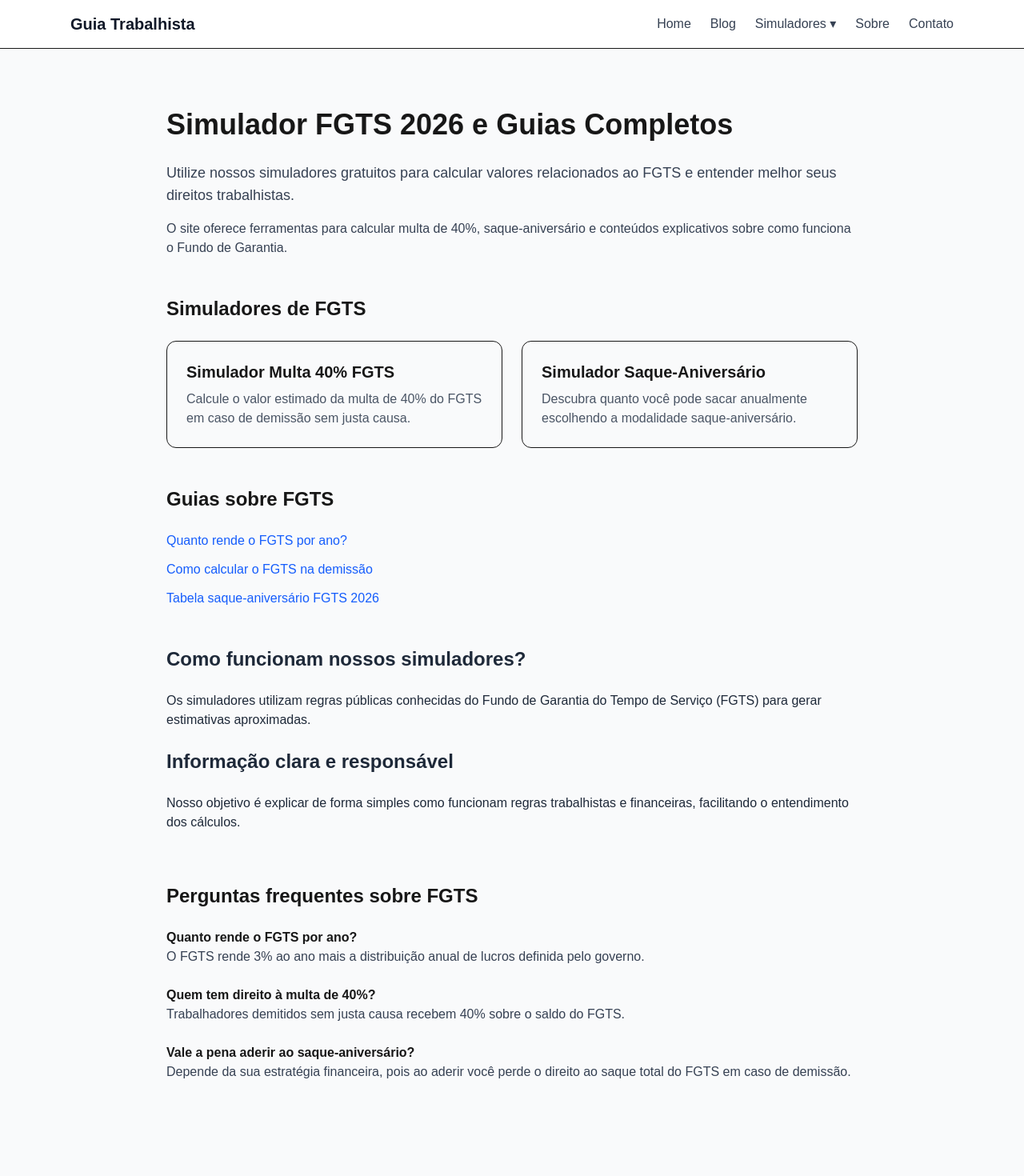
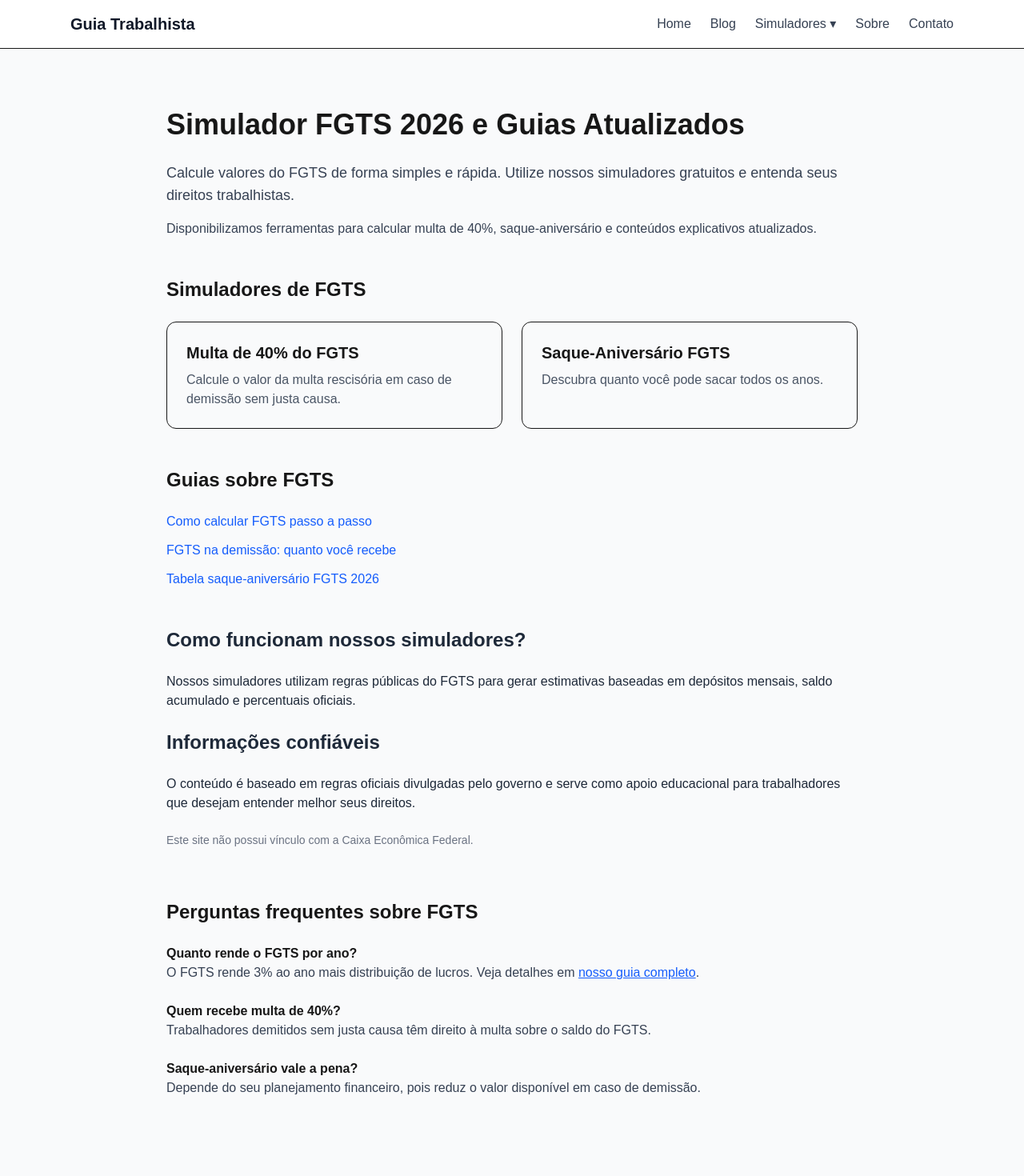
Before and after one commit to gustavo-fonseca-valle/simulador-fgts, a Next.js app: page / in a window 1280 px wide. Shown: the top 1470 px of the page at 80% size. Built offline with nearby package versions, Linux system fonts and the light colour scheme.

Commit message:
melhorias para SEO

```diff
--- a/app/page.tsx
+++ b/app/page.tsx
@@ -4,7 +4,7 @@ import AdsenseBlock from "@/components/AdsenseBlock"
 export const metadata = {
   title: "Simulador FGTS 2026 | Multa 40% e Saque-Aniversário",
   description:
-    "Use simuladores gratuitos de FGTS e entenda multa de 40%, saque-aniversário e quanto rende o FGTS por ano.",
+    "Simule FGTS, multa de 40% e saque-aniversário. Ferramentas gratuitas e guias completos atualizados para 2026.",
 }
 
 export default function HomePage() {
@@ -14,23 +14,21 @@ export default function HomePage() {
       {/* HERO */}
       <section className="mb-12">
         <h1 className="text-4xl font-bold mb-6 leading-tight">
-          Simulador FGTS 2026 e Guias Completos
+          Simulador FGTS 2026 e Guias Atualizados
         </h1>
 
         <p className="text-lg text-gray-700 mb-4">
-          Utilize nossos simuladores gratuitos para calcular valores
-          relacionados ao FGTS e entender melhor seus direitos
-          trabalhistas.
+          Calcule valores do FGTS de forma simples e rápida.
+          Utilize nossos simuladores gratuitos e entenda seus direitos trabalhistas.
         </p>
 
         <p className="text-gray-700">
-          O site oferece ferramentas para calcular multa de 40%,
-          saque-aniversário e conteúdos explicativos sobre como
-          funciona o Fundo de Garantia.
+          Disponibilizamos ferramentas para calcular multa de 40%, saque-aniversário
+          e conteúdos explicativos atualizados.
         </p>
       </section>
 
-      {/* SIMULADORES */}
+      {/* SIMULADORES (FOCO PRINCIPAL) */}
       <section className="mb-12">
         <h2 className="text-2xl font-semibold mb-6">
           Simuladores de FGTS
@@ -43,11 +41,10 @@ export default function HomePage() {
             className="border rounded-xl p-6 hover:shadow-md transition"
           >
             <h3 className="text-xl font-semibold mb-2">
-              Simulador Multa 40% FGTS
+              Multa de 40% do FGTS
             </h3>
             <p className="text-gray-600">
-              Calcule o valor estimado da multa de 40% do FGTS
-              em caso de demissão sem justa causa.
+              Calcule o valor da multa rescisória em caso de demissão sem justa causa.
             </p>
           </Link>
 
@@ -56,18 +53,17 @@ export default function HomePage() {
             className="border rounded-xl p-6 hover:shadow-md transition"
           >
             <h3 className="text-xl font-semibold mb-2">
-              Simulador Saque-Aniversário
+              Saque-Aniversário FGTS
             </h3>
             <p className="text-gray-600">
-              Descubra quanto você pode sacar anualmente
-              escolhendo a modalidade saque-aniversário.
+              Descubra quanto você pode sacar todos os anos.
             </p>
           </Link>
 
         </div>
       </section>
 
-      {/* GUIAS IMPORTANTES */}
+      {/* GUIAS (SEO FORTE) */}
       <section className="mb-12">
 
         <h2 className="text-2xl font-semibold mb-6">
@@ -76,15 +72,15 @@ export default function HomePage() {
 
         <div className="space-y-3 text-blue-600">
 
-          <Link href="/fgts-rende-quanto-por-ano" className="block hover:underline">
-            Quanto rende o FGTS por ano?
+          <Link href="/blog/como-calcular-fgts" className="block hover:underline">
+            Como calcular FGTS passo a passo
           </Link>
 
-          <Link href="/como-calcular-fgts-de-demissao" className="block hover:underline">
-            Como calcular o FGTS na demissão
+          <Link href="/blog/fgts-demissao" className="block hover:underline">
+            FGTS na demissão: quanto você recebe
           </Link>
 
-          <Link href="/tabela-saque-aniversario-fgts-2026" className="block hover:underline">
+          <Link href="/blog/tabela-saque-aniversario-2026" className="block hover:underline">
             Tabela saque-aniversário FGTS 2026
           </Link>
 
@@ -97,7 +93,7 @@ export default function HomePage() {
         <AdsenseBlock />
       </div>
 
-      {/* CONTEÚDO */}
+      {/* CONTEÚDO (E-E-A-T) */}
       <section className="space-y-6 text-gray-800">
 
         <h2 className="text-2xl font-semibold">
@@ -105,19 +101,21 @@ export default function HomePage() {
         </h2>
 
         <p>
-          Os simuladores utilizam regras públicas conhecidas
-          do Fundo de Garantia do Tempo de Serviço (FGTS)
-          para gerar estimativas aproximadas.
+          Nossos simuladores utilizam regras públicas do FGTS para gerar estimativas
+          baseadas em depósitos mensais, saldo acumulado e percentuais oficiais.
         </p>
 
         <h2 className="text-2xl font-semibold">
-          Informação clara e responsável
+          Informações confiáveis
         </h2>
 
         <p>
-          Nosso objetivo é explicar de forma simples como
-          funcionam regras trabalhistas e financeiras,
-          facilitando o entendimento dos cálculos.
+          O conteúdo é baseado em regras oficiais divulgadas pelo governo e serve
+          como apoio educacional para trabalhadores que desejam entender melhor seus direitos.
+        </p>
+
+        <p className="text-sm text-gray-500">
+          Este site não possui vínculo com a Caixa Econômica Federal.
         </p>
 
       </section>
@@ -136,29 +134,31 @@ export default function HomePage() {
               Quanto rende o FGTS por ano?
             </h3>
             <p className="text-gray-700">
-              O FGTS rende 3% ao ano mais a distribuição
-              anual de lucros definida pelo governo.
+              O FGTS rende 3% ao ano mais distribuição de lucros.
+              Veja detalhes em{" "}
+              <Link href="/blog/fgts-rende-quanto-por-ano" className="text-blue-600 underline">
+                nosso guia completo
+              </Link>.
             </p>
           </div>
 
           <div>
             <h3 className="font-semibold">
-              Quem tem direito à multa de 40%?
+              Quem recebe multa de 40%?
             </h3>
             <p className="text-gray-700">
-              Trabalhadores demitidos sem justa causa
-              recebem 40% sobre o saldo do FGTS.
+              Trabalhadores demitidos sem justa causa têm direito à multa
+              sobre o saldo do FGTS.
             </p>
           </div>
 
           <div>
             <h3 className="font-semibold">
-              Vale a pena aderir ao saque-aniversário?
+              Saque-aniversário vale a pena?
             </h3>
             <p className="text-gray-700">
-              Depende da sua estratégia financeira,
-              pois ao aderir você perde o direito ao
-              saque total do FGTS em caso de demissão.
+              Depende do seu planejamento financeiro, pois reduz o valor disponível
+              em caso de demissão.
             </p>
           </div>
 
```
